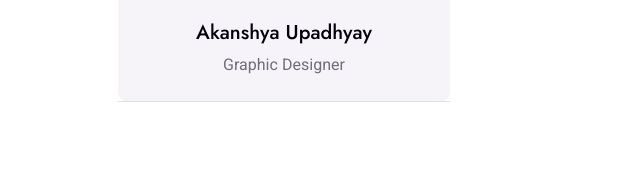
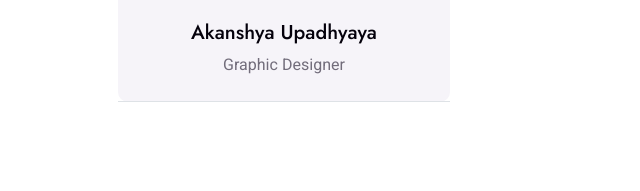
Before and after one commit to skhati1/saumyacinecreation, a plain HTML site: page index.html in a window 1280 px wide. Shown: the part 3327-3518 px from the top of the page, 0-640 px from the left. Drawn offline with nearby package versions, Linux system fonts and the light colour scheme.

Commit message:
Update index.html

```diff
--- a/index.html
+++ b/index.html
@@ -230,7 +230,7 @@
                         <div class="team-item bg-light rounded">
                             <div class="text-center border-bottom p-4">
                                 <img class="img-fluid rounded-circle mb-4" src="img/IMG_4435.jpeg" alt="Akanshya Upd Profile Picture">
-                                <h5>Akanshya Upadhyay</h5>
+                                <h5>Akanshya Upadhyaya</h5>
                                 <span>Graphic Designer</span>
                             </div>
                         </div>
```
